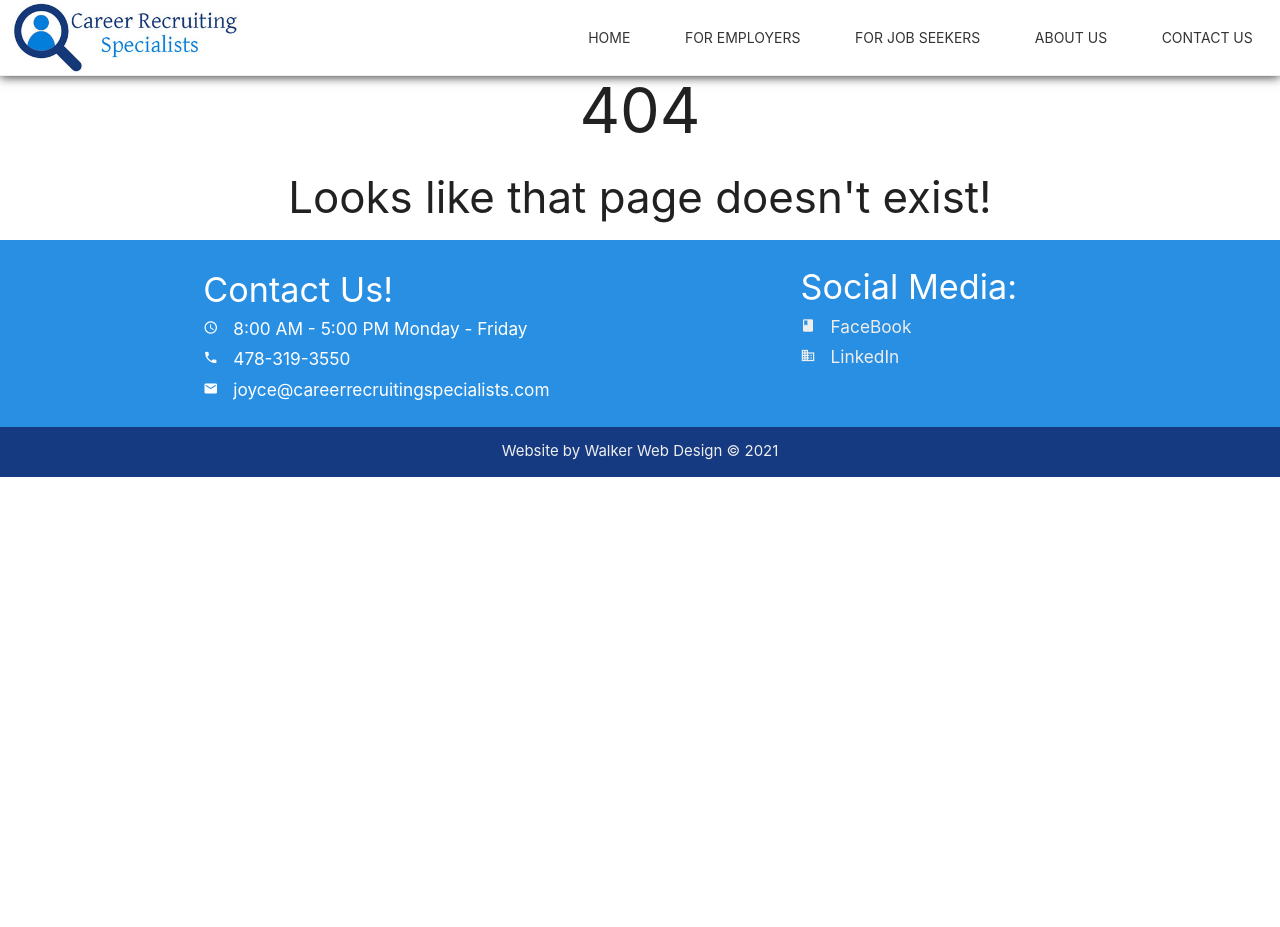
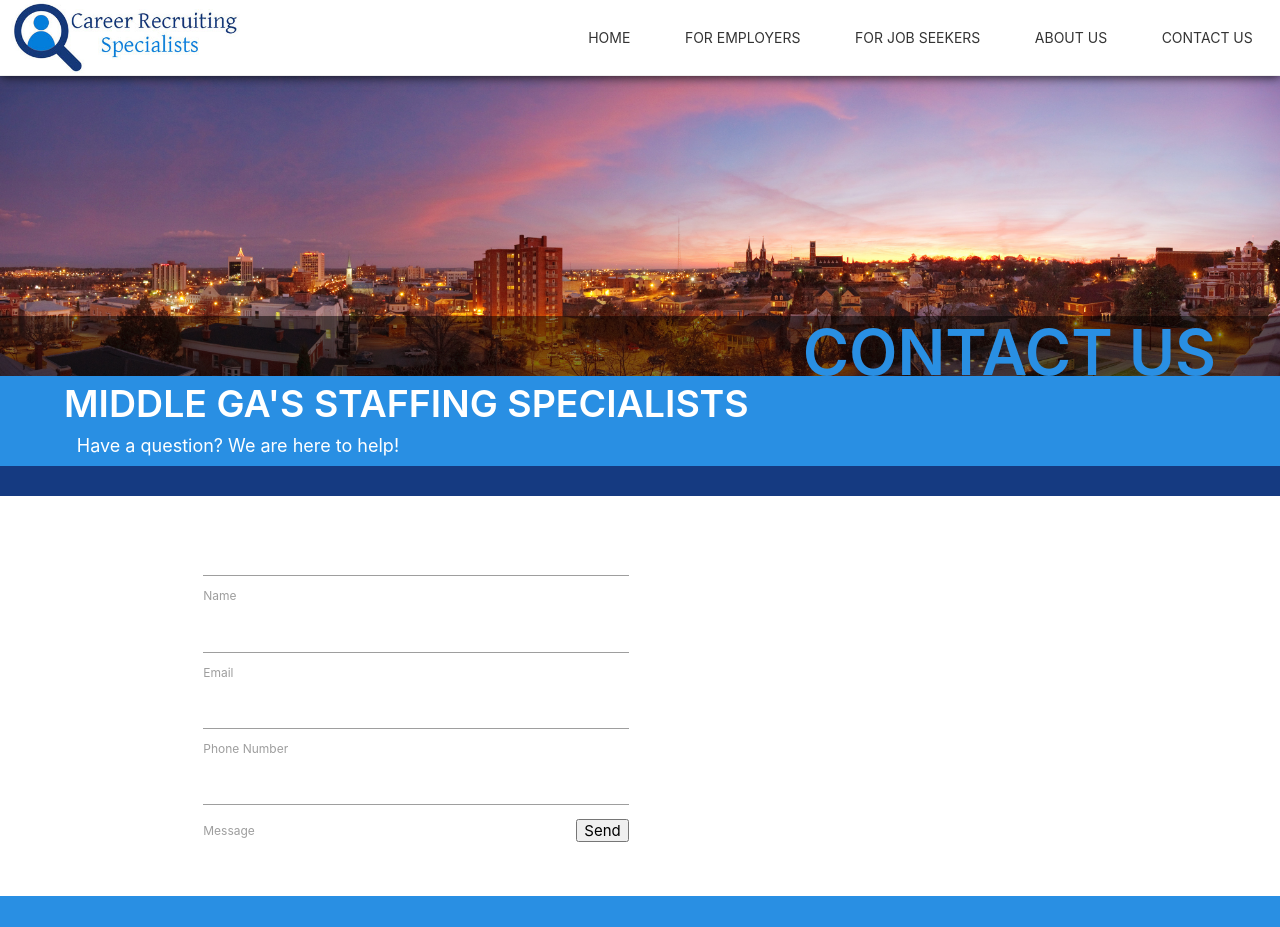
Before and after one commit to logantwalker/career-recruiting-specialists, a React (Create React App) app in the folder client/: page /contact in a window 1280 px wide. Shown: the top 927 px of the page. Before the commit the page ends 800 px from the top, so only its background shows below. Built offline with nearby package versions, Linux system fonts and the light colour scheme.

Commit message:
contact us page added and emailJS implemented

```diff
--- a/client/package.json
+++ b/client/package.json
@@ -8,12 +8,13 @@
     "@testing-library/react": "^11.1.0",
     "@testing-library/user-event": "^12.1.10",
     "axios": "^0.21.0",
+    "emailjs-com": "^2.6.4",
     "http-proxy-middleware": "^1.0.6",
     "materialize-css": "^1.0.0-rc.2",
     "react": "^17.0.1",
     "react-dom": "^17.0.1",
+    "react-materialize": "^3.9.3",
     "react-router-dom": "^5.2.0",
-    "react-materialize": "^3.9.3",
     "react-scripts": "4.0.0",
     "web-vitals": "^0.2.4"
   },
--- a/client/src/App.js
+++ b/client/src/App.js
@@ -5,6 +5,7 @@ import Home from './pages/Home/Home';
 import EmployerOverview from './pages/EmployerOverview/EmployerOverview'
 import JobOverview from './pages/JobOverview/JobOverview';
 import AboutUs from './pages/AboutUs/AboutUs';
+import Contact from './pages/ContactUs/Contact';
 import Footer from './components/Footer/Footer';
 import NotFound from './pages/NotFound/NotFound';
 import './App.css';
@@ -19,6 +20,7 @@ function App() {
         <Route exact path='/employer-overview'component={EmployerOverview} />
         <Route exact path='/job-seekers' component={JobOverview} />
         <Route exact path='/about' component={AboutUs} />
+        <Route exact path='/contact' component={Contact} />
         <Route component={NotFound}/>
       </Switch>
       <Footer/>
--- a/client/src/components/Navbar/navbar.js
+++ b/client/src/components/Navbar/navbar.js
@@ -42,7 +42,7 @@ const Navbar = (props) => {
                                 <a href='/about'><NavItem>About Us</NavItem></a>
                             </Col>
                             <Col>
-                                <NavItem>Contact Us</NavItem>
+                                <a href='/contact'><NavItem>Contact Us</NavItem></a>
                             </Col>
                         </div>
 
--- a/client/src/pages/AboutUs/AboutUs.js
+++ b/client/src/pages/AboutUs/AboutUs.js
@@ -1,5 +1,5 @@
 import React from 'react';
-import { Row, Col, Button, Icon } from 'react-materialize';
+import { Row, Col} from 'react-materialize';
 import joyce from './assets/Joyce.jpg';
 import 'materialize-css';
 
--- /dev/null
+++ b/client/src/pages/ContactUs/Contact.js
@@ -0,0 +1,57 @@
+import {React} from 'react';
+import { Row, Col } from 'react-materialize';
+import emailjs from 'emailjs-com';
+import './contact.css';
+import 'materialize-css';
+
+// import './ContactUs.css';
+
+export default function ContactUs() {
+
+    function sendEmail(e) {
+        e.preventDefault();
+        emailjs.sendForm('service_yktqjfg', 'contact_form', e.target, 'user_yX3jDLQByusWm1iD6b6JP')
+            .then((result) => {
+                console.log(result.text);
+            }, (error) => {
+                console.log(error.text);
+            });
+    }
+
+    return (
+        <div className='employer-overview'>
+            <div className='about-head'>
+                <h1 className='right-align'>CONTACT US</h1>
+            </div>
+            <div className='employer-header'>
+                <div className='header-title'>
+                    MIDDLE GA'S STAFFING SPECIALISTS
+                    </div>
+                <div className='header-subtitle'>
+                    Have a question? We are here to help!
+                    </div>
+            </div>
+            <div className='container'>
+                <Row>
+                    <Col s={6} className='form-container'>
+                        <form className="contact-form" onSubmit={sendEmail}>
+
+                            <input type="text" name="user_name" />
+                            <label>Name</label>
+
+                            <input type="email" name="user_email" />
+                            <label>Email</label>
+
+                            <input type="text" name="contact_number" />
+                            <label>Phone Number</label>
+
+                            <textarea className='materialize-textarea' name = "message" />
+                            <label>Message</label>
+                            <input className='submit-button' type="submit" value="Send" />
+                        </form>
+                    </Col>
+                </Row>
+            </div>
+        </div>
+    );
+}
--- /dev/null
+++ b/client/src/pages/ContactUs/contact.css
@@ -0,0 +1,12 @@
+.contact-form{
+    margin-top:8%;
+    margin-bottom:8%;
+}
+
+.submit-button{
+    float: right
+}
+
+/* .form-container{
+    margin-left:25% !important;
+} */
```
Also changed, not shown: 1 other file (tests, documents, lock files or other folders).
